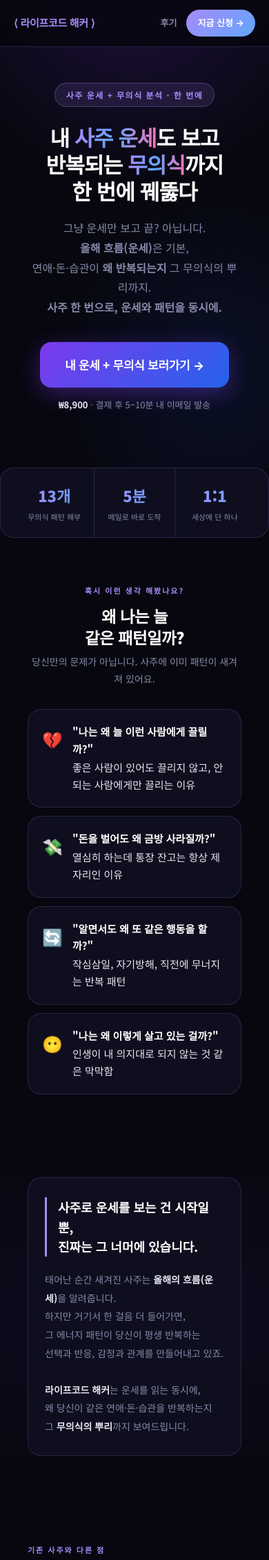
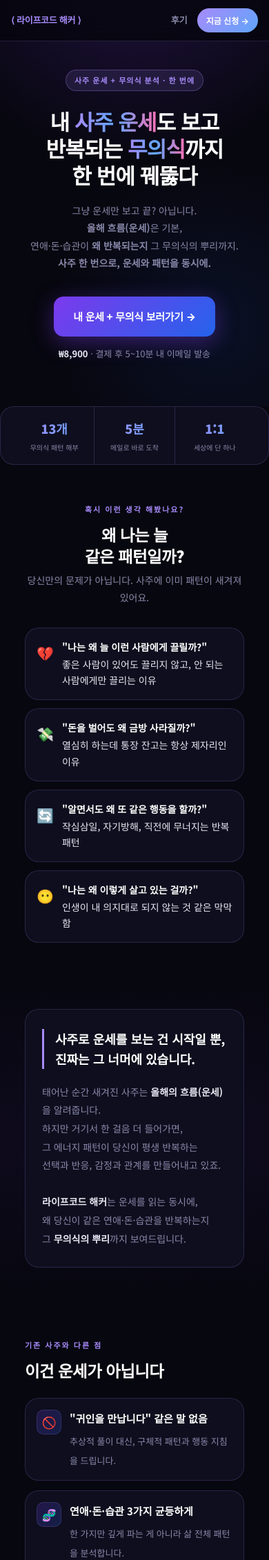
Before and after one commit to prengeester11-commits/lifecode-hacker, a Flask app: page / in a window 390 px wide. Shown: the top 2262 px of the page at 69% size. Run offline with Flask 3, Linux system fonts and the light colour scheme.

Commit message:
Add CORS for Netlify, mobile fix

```diff
--- a/app.py
+++ b/app.py
@@ -10,6 +10,7 @@ import requests
 from datetime import datetime, date
 from dotenv import load_dotenv
 from flask import Flask, request, jsonify, render_template, abort
+from flask_cors import CORS
 
 
 def _make_serial_no(name: str, email: str) -> str:
@@ -30,6 +31,13 @@ from refund import cancel_payment, get_payment_key_by_order_id
 
 app = Flask(__name__)
 app.secret_key = os.environ.get('FLASK_SECRET_KEY', 'lifecoder-hacker-dev-key')
+
+# ── CORS: Netlify 도메인 + 로컬 개발 허용 ──
+_ALLOWED_ORIGINS = [o.strip() for o in os.environ.get(
+    'ALLOWED_ORIGINS',
+    'https://dapper-praline-c90ab1.netlify.app,http://localhost:5000,http://127.0.0.1:5000'
+).split(',') if o.strip()]
+CORS(app, resources={r"/api/*": {"origins": _ALLOWED_ORIGINS}})
 
 TOSS_SECRET_KEY  = os.environ.get('TOSS_SECRET_KEY', '')
 TOSS_CLIENT_KEY  = os.environ.get('TOSS_CLIENT_KEY', '')
--- a/render.yaml
+++ b/render.yaml
@@ -26,3 +26,5 @@ services:
         value: "false"
       - key: PYTHON_VERSION
         value: "3.12.7"
+      - key: ALLOWED_ORIGINS
+        value: "https://dapper-praline-c90ab1.netlify.app"
--- a/requirements.txt
+++ b/requirements.txt
@@ -1,4 +1,5 @@
 flask==3.0.3
+flask-cors==4.0.1
 python-dotenv==1.0.1
 openai==1.57.0
 requests==2.32.3
--- a/templates/index.html
+++ b/templates/index.html
@@ -2,7 +2,7 @@
 <html lang="ko">
 <head>
 <meta charset="UTF-8">
-<meta name="viewport" content="width=device-width, initial-scale=1.0, maximum-scale=1.0">
+<meta name="viewport" content="width=device-width, initial-scale=1.0">
 <title>라이프코드 해커 — 사주 운세 + 무의식 분석을 한 번에</title>
 <meta name="description" content="사주 운세도 보고, 반복되는 무의식 패턴까지 한 번에. 올해 흐름은 기본, 연애·돈·습관이 왜 반복되는지 그 뿌리까지 분석합니다. 8,900원, 5~10분 내 이메일 발송.">
 <meta property="og:title" content="라이프코드 해커 — 사주 운세 + 무의식, 한 번에">
@@ -272,7 +272,7 @@ input,select{
   border:1px solid rgba(255,255,255,0.1);
   border-radius:12px;
   color:var(--text);
-  font-size:15px;
+  font-size:16px;
   font-family:inherit;
   padding:14px 16px;
   outline:none;
@@ -425,6 +425,68 @@ footer strong{color:#6b6b8a;}
   border:1px solid rgba(74,222,128,0.25);
   border-radius:12px;padding:14px 20px;
   font-size:15px;color:var(--green);font-weight:700;
+}
+
+/* ── 모바일 반응형 ── */
+@media (max-width: 430px) {
+  :root { --max-w: 100%; }
+
+  /* 네비: 브랜드명 줄이기 */
+  .nav-brand { font-size:13px; }
+  .nav-cta   { font-size:12px; padding:7px 13px; }
+  nav        { padding:12px 16px; }
+
+  /* 히어로 */
+  .hero { padding:100px 16px 64px; }
+  .hero-badge { font-size:11px; padding:5px 12px; letter-spacing:1px; }
+  .hero-cta { font-size:15px; padding:16px 28px; border-radius:14px; }
+  .hero-desc { font-size:14px; }
+
+  /* 스탯 */
+  .stats { margin:32px 16px; }
+  .stat  { padding:16px 8px; }
+  .stat-num   { font-size:18px; }
+  .stat-label { font-size:10px; }
+
+  /* 섹션 공통 패딩 */
+  .pain, .why, .diff, .preview, .faq { padding:48px 16px; }
+  #form-section { padding:48px 16px 64px; }
+
+  /* 공감 카드 */
+  .pain-card { padding:16px; gap:12px; }
+  .pain-icon { font-size:20px; }
+  .pain-text { font-size:14px; }
+
+  /* 차별화 */
+  .diff-item { padding:16px; gap:12px; }
+  .diff-icon { width:36px; height:36px; font-size:17px; border-radius:10px; }
+
+  /* 보고서 구성 */
+  .preview-item { padding:13px 14px; gap:10px; }
+  .preview-check{ width:22px; height:22px; font-size:11px; }
+  .preview-text { font-size:13px; }
+
+  /* 폼 박스 */
+  .form-box { padding:24px 16px; border-radius:18px; }
+  .form-title { font-size:18px; }
+  .price-tag .price { font-size:20px; }
+  .price-tag .price-desc { font-size:12px; }
+  label { font-size:12px; }
+
+  /* 제출 버튼 */
+  .submit-btn { font-size:16px; padding:17px; }
+
+  /* 동의 박스 */
+  .consent-box { padding:14px 14px; }
+  .consent-list li { font-size:12px; }
+  .consent-check span { font-size:12px; }
+
+  /* FAQ */
+  .faq-q { font-size:14px; }
+  .faq-a { font-size:13px; }
+
+  /* 샘플 보고서 */
+  .sample-preview { padding:40px 16px 16px; }
 }
 </style>
 </head>
@@ -704,12 +766,10 @@ footer strong{color:#6b6b8a;}
 
         <div class="form-group">
           <label>생년월일</label>
-          <div class="form-row">
-            <input type="number" id="birth-year" name="birth_year" placeholder="1990" min="1930" max="2010" required>
-            <div class="form-row" style="grid-template-columns:1fr 1fr;">
-              <input type="number" id="birth-month" name="birth_month" placeholder="월" min="1" max="12" required>
-              <input type="number" id="birth-day" name="birth_day" placeholder="일" min="1" max="31" required>
-            </div>
+          <input type="number" id="birth-year" name="birth_year" placeholder="출생년도 (예: 1990)" min="1930" max="2010" required style="margin-bottom:10px;">
+          <div class="form-row" style="grid-template-columns:1fr 1fr;">
+            <input type="number" id="birth-month" name="birth_month" placeholder="월 (1~12)" min="1" max="12" required>
+            <input type="number" id="birth-day" name="birth_day" placeholder="일 (1~31)" min="1" max="31" required>
           </div>
         </div>
 
```
